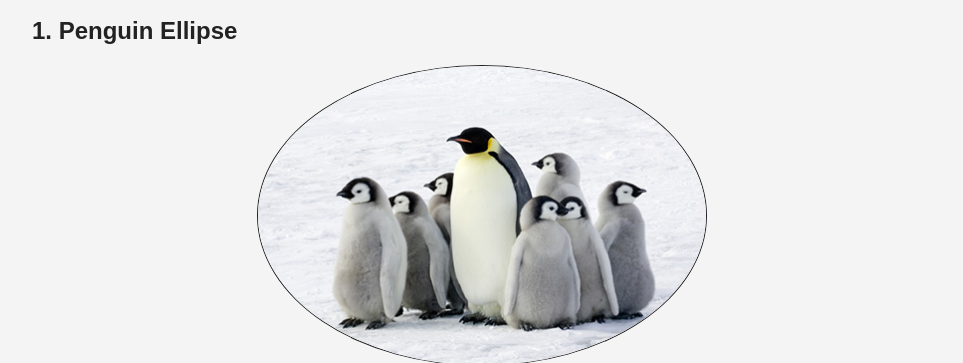
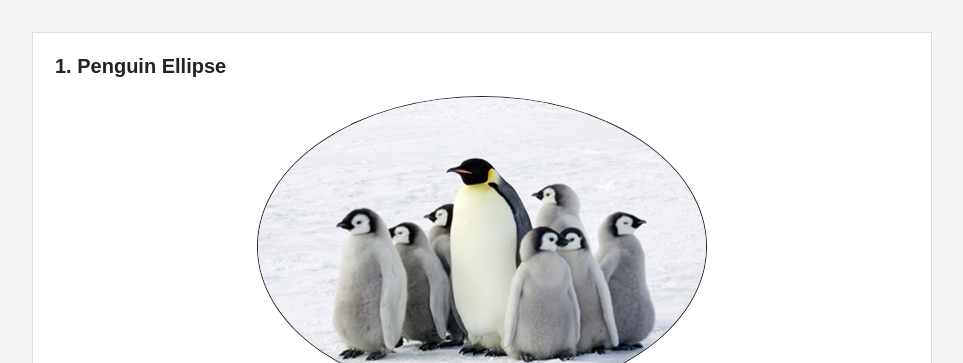
Before and after one commit to stankem2027-cell/stankem2027-cell.github.io, a plain HTML site: page bwd/css_assignment/index.html in a window 1280 px wide. Shown: the part 113-476 px from the top of the page, without its empty margins (158-1121 px from the left). Drawn offline with Linux system fonts and the light colour scheme; files whose address does not match are found by name.

Commit message:
Update styles.css

```diff
--- a/bwd/css_assignment/styles.css
+++ b/bwd/css_assignment/styles.css
@@ -6,6 +6,13 @@ body {
   font-family: Arial, Helvetica, sans-serif;
   background: #f4f4f4;
   color: #222;
+}
+
+.project { margin: 35px 0; padding: 22px; background: white; border: 1px solid #ddd;}
+
+.project h2 {
+  margin: 0 0 18px;
+  font-size: 20px;
 }
 
 main {
```
